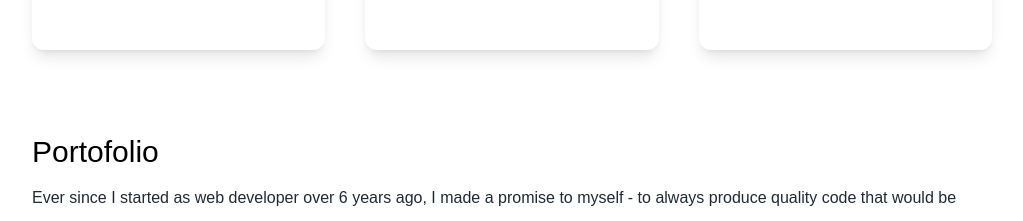
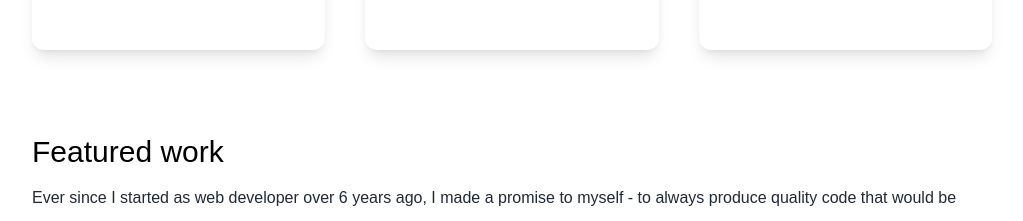
Before and after one commit to idncod/reactive-portfolio, a Next.js app: page / in a window 1280 px wide. Shown: the part 1989-2210 px from the top of the page, without its empty margins (128-1151 px from the left). Built offline with nearby package versions, Linux system fonts and the light colour scheme.

Commit message:
upd_minor_copy_changes

```diff
--- a/pages/index.js
+++ b/pages/index.js
@@ -125,7 +125,7 @@
         </section>
         <section className="py-10">
           <div>
-            <h3 className="text-3xl py-1 dark:text-white ">Portofolio</h3>
+            <h3 className="text-3xl py-1 dark:text-white ">Featured work</h3>
             <p className="text-md py-2 leading-8 text-gray-800 dark:text-gray-200">
               Ever since I started as web developer over 6 years ago, I made a promise to myself - to always produce quality code that would be reusable in a few years' time, and I kept the promise.
               This lets me and any other developer to maintain my websites efficiently which is beneficial and less money for businesses. A well-programmed website is always cheaper than one that isn't.
```
